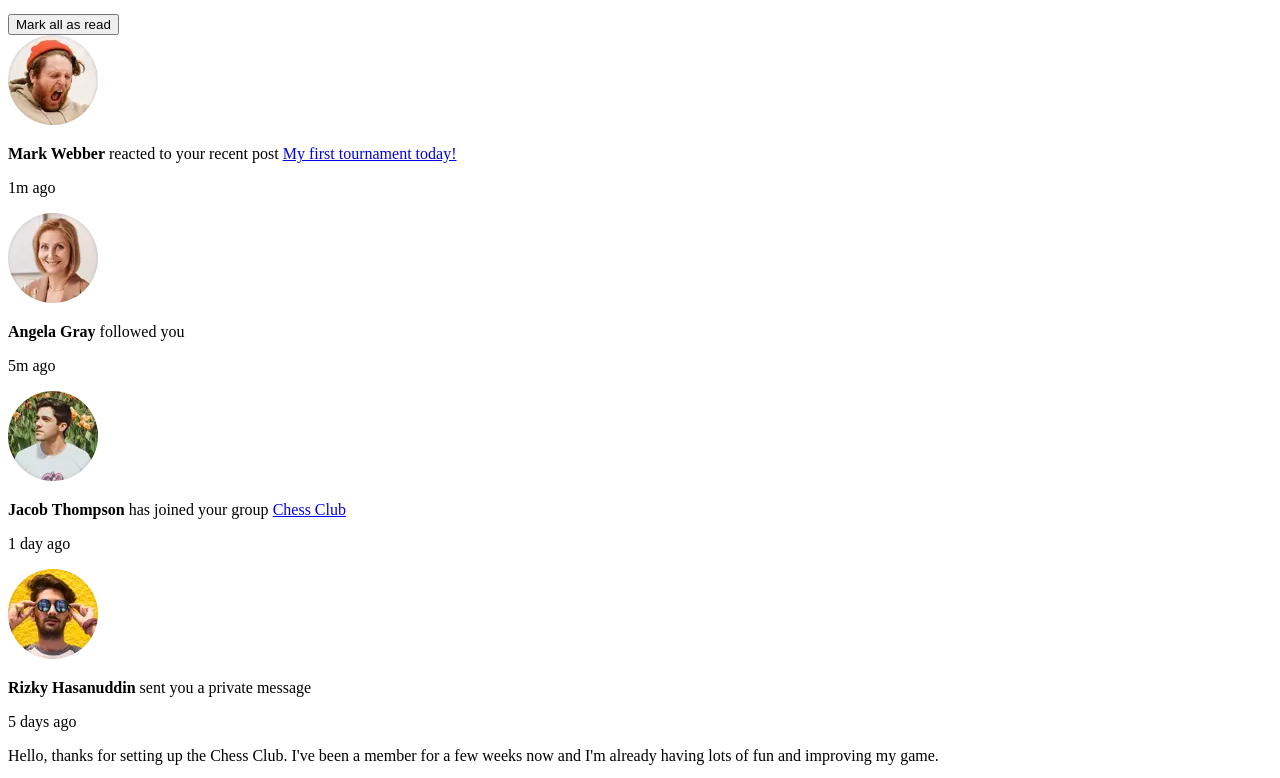
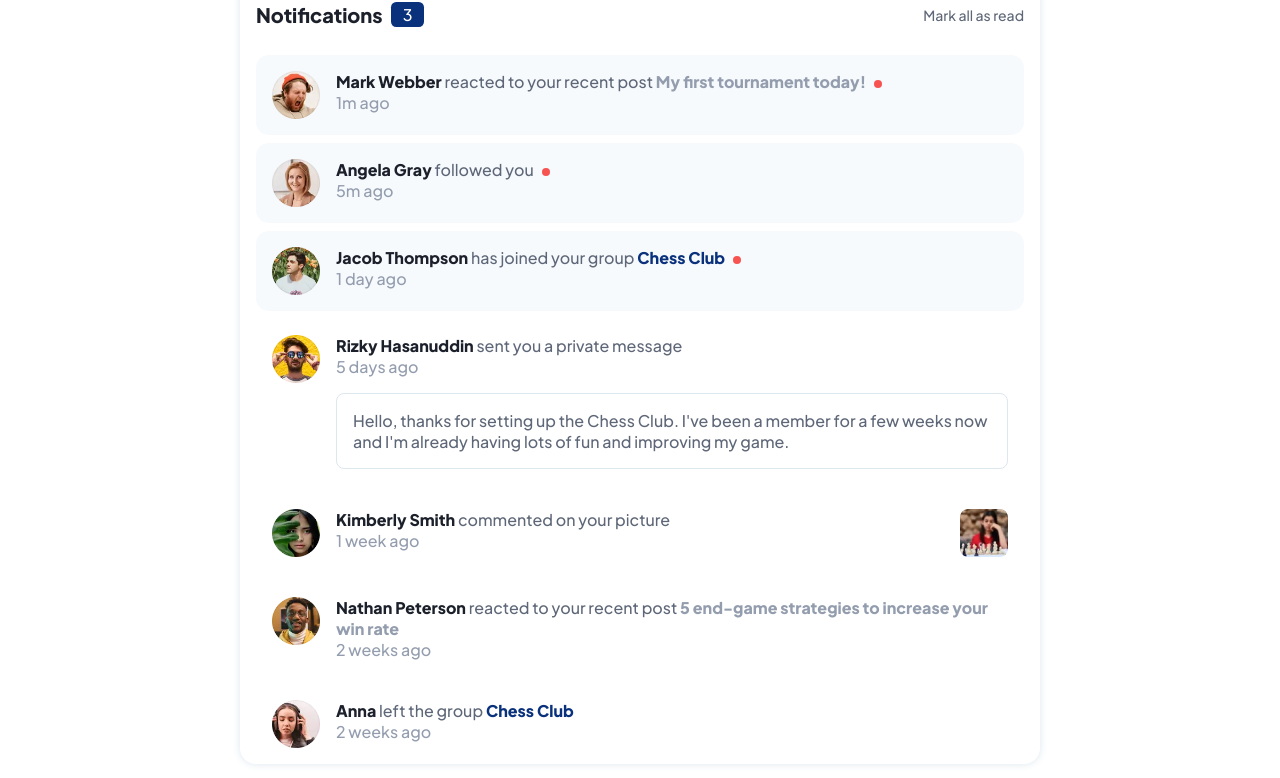
Before and after one commit to landiehan/notifications-page, a plain HTML site: page index.html in a window 1280 px wide. Shown: the part 66-844 px from the top of the page. Drawn offline with Linux system fonts and the light colour scheme.

Commit message:
add style

```diff
--- a/index.html
+++ b/index.html
@@ -4,7 +4,7 @@
   <meta charset="UTF-8">
   <meta name="viewport" content="width=device-width, initial-scale=1.0"> <!-- displays site properly based on user's device -->
 
-  <link rel="icon" type="image/png" sizes="32x32" href="./images/favicon-32x32.png">
+  <link rel="icon" type="image/png" sizes="32x32" href="assets/images/favicon-32x32.png">
 
   <title>Frontend Mentor | Notifications page</title>
 
@@ -13,89 +13,113 @@
     .attribution { font-size: 11px; text-align: center; }
     .attribution a { color: hsl(228, 45%, 44%); }
   </style>
+
+  <link rel="preload" href="assets/fonts/static/PlusJakartaSans-Medium.ttf" as="font" type="font/ttf">
+  <link rel="preload" href="assets/fonts/static/PlusJakartaSans-ExtraBold.ttf" as="font" type="font/ttf">
+
+  <link rel="stylesheet" href="style.css">
 </head>
 <body>
-  <header>
-    <h1>
-      <span>Notifications</span>
-      <span>3</span>
-    </h1>
-    <button>Mark all as read</button>
+  <div class="container">
+    <header class="header">
+      <h1 class="title">Notifications</h1>
+      <span>
+        <span class="pill">3</span>
+        <span class="sr-only">unread</span>
+      </span>
+      <button type="button" class="btn-read-all">Mark all as read</button>
     </header>
 
-  <article>
-    <img src="./assets/images/avatar-mark-webber.webp" alt="">
-    <p>
-      <b>Mark Webber</b>
+    <article class="notification unread">
+      <img class="avatar" src="./assets/images/avatar-mark-webber.webp" alt="">
+      <div>
+        <p class="content">
+          <a class="username" href="#">Mark Webber</a>
           reacted to your recent post
-      <a href="#">My first tournament today!</a>
-      <span aria-label="unread"></span>
+          <a class="link-post" href="#">My first tournament today!</a
+            ><span role="status" aria-label="unread" class="unread-indicator"></span>
           </p>
-    <p>1m ago</p>
+        <p class="relative-time">1m ago</p>
+      </div>
     </article>
 
-  <article>
-    <img src="./assets/images/avatar-angela-gray.webp" alt="">
-    <p>
-      <b>Angela Gray</b>
-      followed you
+    <article class="notification unread">
+      <img class="avatar" src="./assets/images/avatar-angela-gray.webp" alt="">
+      <div>
+        <p class="content">
+          <a class="username" href="#">Angela Gray</a>
+          followed you<span role="status" aria-label="unread" class="unread-indicator"></span>
         </p>
-    <p>5m ago</p>
-    <span aria-label="unread"></span>
+        <p class="relative-time">5m ago</p>
+      </div>
     </article>
 
-  <article>
-    <img src="./assets/images/avatar-jacob-thompson.webp" alt="">
-    <p>
-      <b>Jacob Thompson</b>
+    <article class="notification unread">
+      <img class="avatar" src="./assets/images/avatar-jacob-thompson.webp" alt="">
+      <div>
+        <p class="content">
+          <a class="username" href="#">Jacob Thompson</a>
           has joined your group
-      <a href="#">Chess Club</a>
+          <a class="link-group" href="#">Chess Club</a
+          ><span role="status" aria-label="unread" class="unread-indicator"></span>
         </p>
-    <p>1 day ago</p>
-    <span aria-label="unread"></span>
+        <p class="relative-time">1 day ago</p>
+      </div>
     </article>
 
-  <article>
-    <img src="./assets/images/avatar-rizky-hasanuddin.webp" alt="">
-    <p>
-      <b>Rizky Hasanuddin</b>
+    <article class="notification">
+      <img class="avatar" src="./assets/images/avatar-rizky-hasanuddin.webp" alt="">
+      <div>
+        <p class="content">
+          <a class="username" href="#">Rizky Hasanuddin</a>
           sent you a private message
         </p>
-    <p>5 days ago</p>
-    <p>
+        <p class="relative-time">5 days ago</p>
+        <p class="private-message">
           Hello, thanks for setting up the Chess Club. I've been a member for a few weeks now and
           I'm already having lots of fun and improving my game.
         </p>
+      </div>
     </article>
 
-  <article>
-    <img src="./assets/images/avatar-kimberly-smith.webp" alt="">
-    <p>
-      <b>Kimberly Smith</b>
+    <article class="notification">
+      <img class="avatar" src="./assets/images/avatar-kimberly-smith.webp" alt="">
+      <div>
+        <p class="content">
+          <a class="username" href="#">Kimberly Smith</a>
           commented on your picture
         </p>
-    <p>1 week ago</p>
+        <p class="relative-time">1 week ago</p>
+      </div>
+      <a class="link-picture" href="#">
+        <img src="./assets/images/image-chess.webp" alt="A girl is playing chess">
+      </a>
     </article>
 
-  <article>
-    <img src="./assets/images/avatar-nathan-peterson.webp" alt="">
-    <p>
-      <b>Nathan Peterson</b>
+    <article class="notification">
+      <img class="avatar" src="./assets/images/avatar-nathan-peterson.webp" alt="">
+      <div>
+        <p class="content">
+          <a class="username" href="#">Nathan Peterson</a>
           reacted to your recent post
-      <a href="#">5 end-game strategies to increase your win rate</a>
+          <a class="link-post" href="#">5 end-game strategies to increase your win rate</a>
         </p>
-    <p>2 weeks ago</p>
+        <p class="relative-time">2 weeks ago</p>
+      </div>
     </article>
 
-  <article>
-    <img src="./assets/images/avatar-anna-kim.webp" alt="">
-    <p>
-      <b>Anna Kim</b>
+    <article class="notification">
+      <img class="avatar" src="./assets/images/avatar-anna-kim.webp" alt="">
+      <div>
+        <p class="content">
+          <a class="username" href="#">Anna</a>
           left the group
-      <a href="#">Chess Club</a>
+          <a class="link-group" href="#">Chess Club</a>
         </p>
-    <p>2 weeks ago</p>
+        <p class="relative-time">2 weeks ago</p>
+      </div>
     </article>
+  </div>
 
   <p class="attribution">
     Challenge by
--- /dev/null
+++ b/style.css
@@ -0,0 +1,188 @@
+@font-face {
+  font-family: 'Plus Jakarta Sans';
+  src: url('./assets/fonts/static/PlusJakartaSans-Medium.ttf') format('truetype');
+  font-weight: 500;
+  font-style: normal;
+}
+
+@font-face {
+  font-family: 'Plus Jakarta Sans';
+  src: url('./assets/fonts/static/PlusJakartaSans-ExtraBold.ttf') format('truetype');
+  font-weight: 800;
+  font-style: normal;
+}
+
+:root {
+  --color-red: hsl(1, 90%, 64%);
+  --color-blue: hsl(219, 85%, 26%);
+  --color-white: hsl(0, 0%, 100%);
+  --color-very-light-grayish-blue: hsl(210, 60%, 98%);
+  --color-light-grayish-blue-1: hsl(211, 68%, 94%);
+  --color-light-grayish-blue-2: hsl(205, 33%, 90%);
+  --color-grayish-blue: hsl(219, 14%, 63%);
+  --color-dark-grayish-blue: hsl(219, 12%, 42%);
+  --color-very-dark-blue: hsl(224, 21%, 14%);
+}
+
+html {
+  font-family: 'Plus Jakarta Sans';
+}
+
+body,
+p,
+h1 {
+  margin: 0;
+}
+
+.sr-only {
+  position: absolute;
+  display: inline-block;
+  width: 0;
+  height: 0;
+  overflow: hidden;
+}
+
+.container {
+  padding-inline: 1rem;
+}
+
+@media screen and (min-width: 768px) {
+  .container {
+    max-width: 768px;
+    margin: 3rem auto 4rem;
+    border-radius: 1rem;
+    box-shadow: 0 0 8px var(--color-light-grayish-blue-2);
+  }
+}
+
+.header {
+  display: flex;
+  align-items: center;
+  padding-block: 1.25rem;
+}
+
+.title {
+  color: var(--color-very-dark-blue);
+  font-size: 20px;
+}
+
+.pill {
+  margin-left: .5rem;
+  font-size: 16px;
+  padding: .125em .75em;
+  background-color: var(--color-blue);
+  color: var(--color-white);
+  border-radius: .325em;
+}
+
+.btn-read-all {
+  background-color: transparent;
+  border: 0;
+  padding: 0;
+  font-family: inherit;
+  color: var(--color-dark-grayish-blue);
+  font-size: 14px;
+}
+
+.btn-read-all:hover {
+  cursor: pointer;
+  color: var(--color-blue);
+}
+
+.header .btn-read-all {
+  margin-left: auto;
+}
+
+.unread-indicator {
+  margin-left: .5em;
+  display: inline-block;
+  width: 8px;
+  height: 8px;
+  border-radius: 50%;
+  background-color: var(--color-red);
+}
+
+.notification {
+  padding: 1rem;
+  border-radius: .8rem;
+  display: flex;
+}
+
+.notification.unread {
+  background-color: var(--color-very-light-grayish-blue);
+}
+
+.notification:not(:first-child) {
+  margin-top: .5rem;
+}
+
+.avatar {
+  width: 3rem;
+  height: 3rem;
+  margin-right: 1rem;
+}
+
+.content {
+  color: var(--color-dark-grayish-blue);
+}
+
+.username {
+  font-weight: 800;
+  color: var(--color-very-dark-blue);
+  text-decoration: none;
+}
+
+.username:hover {
+  color: var(--color-blue);
+}
+
+.link-post {
+  font-weight: 800;
+  color: var(--color-grayish-blue);
+  text-decoration: none;
+}
+
+.link-post:hover {
+  color: var(--color-blue);
+}
+
+.link-group {
+  font-weight: 800;
+  color: var(--color-blue);
+  text-decoration: none;
+}
+
+.link-picture {
+  margin-left: auto;
+  font-size: 0;
+}
+
+.link-picture:hover {
+  border-radius: .5rem;
+  box-shadow: 0 0 0 1px var(--color-white),
+              0 0 0 3px var(--color-light-grayish-blue-2);
+}
+
+.link-picture img {
+  width: 3rem;
+  height: 3rem;
+  font-size: 0;
+  border-radius: .5rem;
+}
+
+.private-message {
+  border: 1px solid var(--color-light-grayish-blue-2);
+  border-radius: .5rem;
+  padding: 1rem;
+  margin-top: 1rem;
+  color: var(--color-dark-grayish-blue);
+  cursor: pointer;
+}
+
+.private-message:hover {
+  background-color: var(--color-light-grayish-blue-1);
+}
+
+.relative-time {
+  color: var(--color-grayish-blue);
+}
```
Lines whose indentation alone changed are shown as unchanged.
